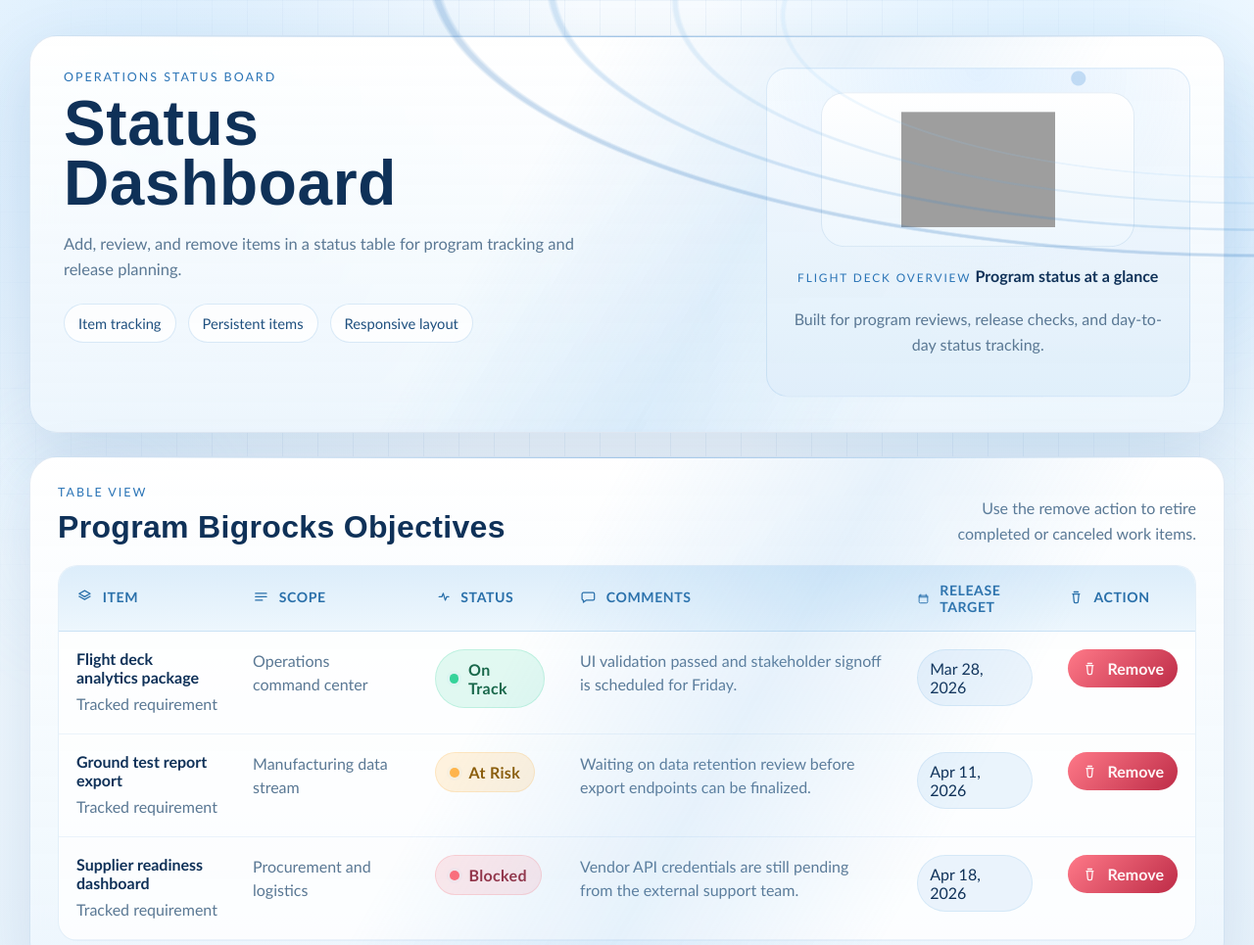
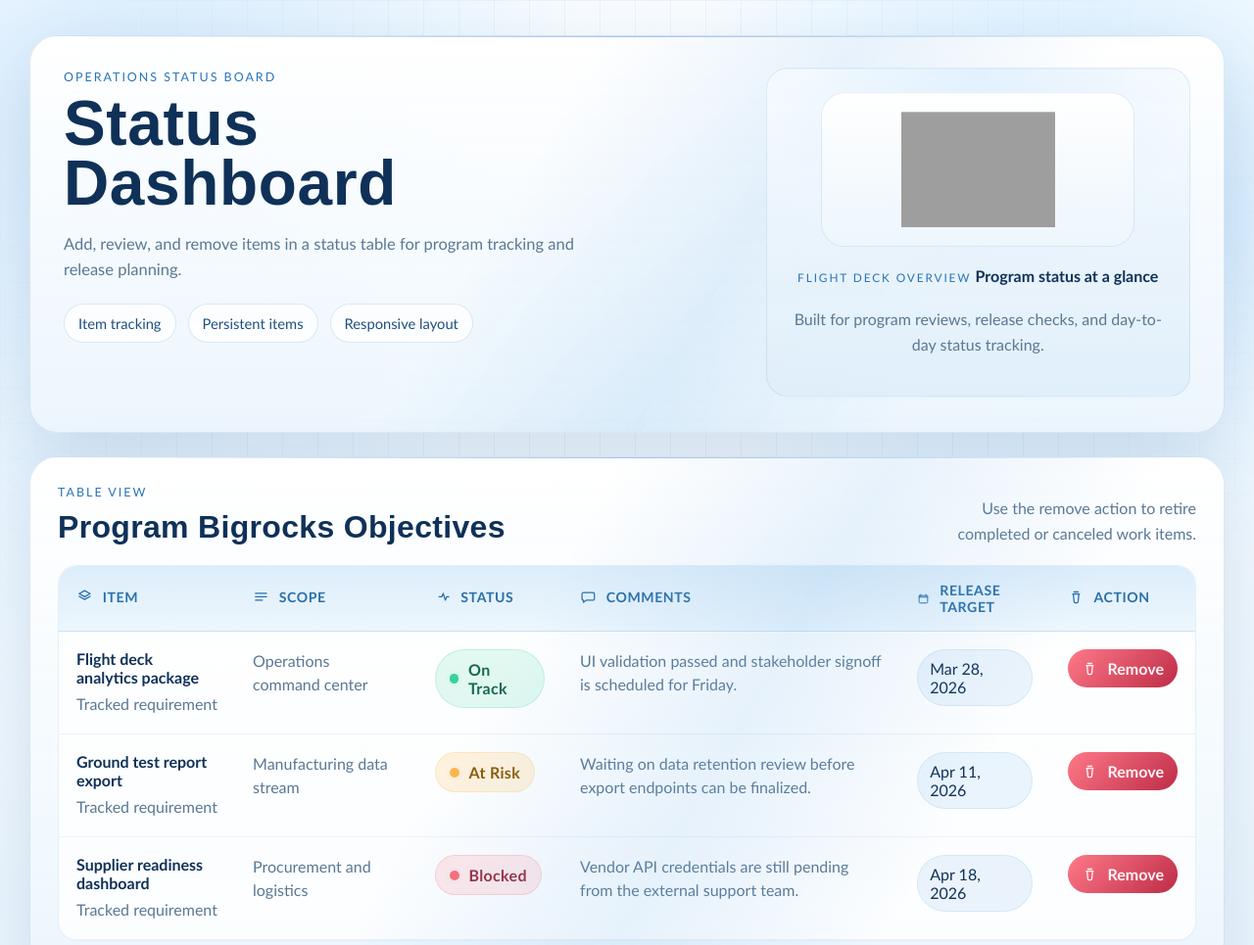
Before and after one commit to siccd143/trackerwebsiteiteration, a plain HTML site: page index.html in a window 1280 px wide. Shown: the top 965 px of the page at 98% size. Drawn offline with Linux system fonts and the light colour scheme; grey boxes are pictures that could not be loaded.

Commit message:
remove arches and annoying ball
w

```diff
--- a/styles.css
+++ b/styles.css
@@ -44,20 +44,6 @@ body::before {
         linear-gradient(90deg, rgba(69, 126, 187, 0.07) 1px, transparent 1px);
     background-size: 36px 36px;
     mask-image: radial-gradient(circle at center, black 48%, transparent 95%);
-    pointer-events: none;
-}
-
-body::after {
-    content: "";
-    position: fixed;
-    inset: 0;
-    background:
-        radial-gradient(circle at 86% 10%, rgba(31, 121, 209, 0.22) 0, rgba(31, 121, 209, 0.22) 7px, transparent 8px),
-        radial-gradient(1220px 420px at 101% -4%, transparent 69.2%, rgba(25, 104, 184, 0.24) 69.6%, rgba(25, 104, 184, 0.24) 69.95%, transparent 70.3%),
-        radial-gradient(1020px 350px at 101% -2%, transparent 71.1%, rgba(54, 136, 210, 0.2) 71.45%, rgba(54, 136, 210, 0.2) 71.8%, transparent 72.15%),
-        radial-gradient(820px 282px at 101% 0%, transparent 73.1%, rgba(104, 172, 228, 0.18) 73.45%, rgba(104, 172, 228, 0.18) 73.8%, transparent 74.15%),
-        radial-gradient(640px 220px at 100% 2%, transparent 74.6%, rgba(145, 200, 242, 0.16) 74.95%, rgba(145, 200, 242, 0.16) 75.3%, transparent 75.65%);
-    opacity: 0.95;
     pointer-events: none;
 }
 
```
